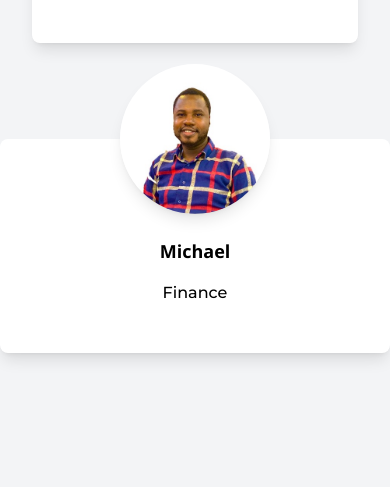
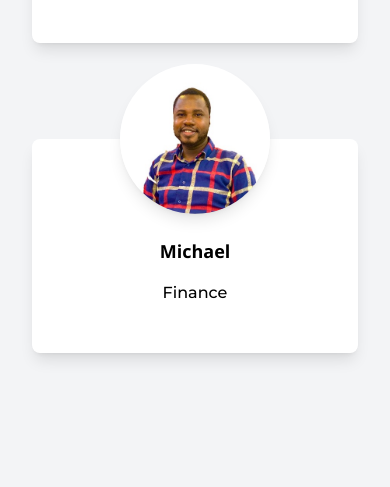
Before and after one commit to dotmarn/liquid, a plain HTML site: page index.html in a window 390 px wide. Shown: the part 4240-4727 px from the top of the page. Drawn offline with nearby package versions, Linux system fonts and the light colour scheme.

Commit message:
adjusted team section for mobile view

```diff
--- a/index.html
+++ b/index.html
@@ -215,7 +215,7 @@
                 </div>
             </div>
 
-            <div class="grid grid-cols-1 lg:grid-cols-3 gap-x-6 lg:gap-x-12">
+            <div class="grid grid-cols-1 lg:grid-cols-3 gap-x-6 lg:gap-x-12 px-8 md:px-16 lg:px-16 xl:px-24">
                 <div></div>
                 <div class="mb-24" data-aos="zoom-in" data-aos-delay="500" data-aos-easing="ease-in-out">
                     <div class="rounded-lg shadow-lg h-full block bg-white">
```
